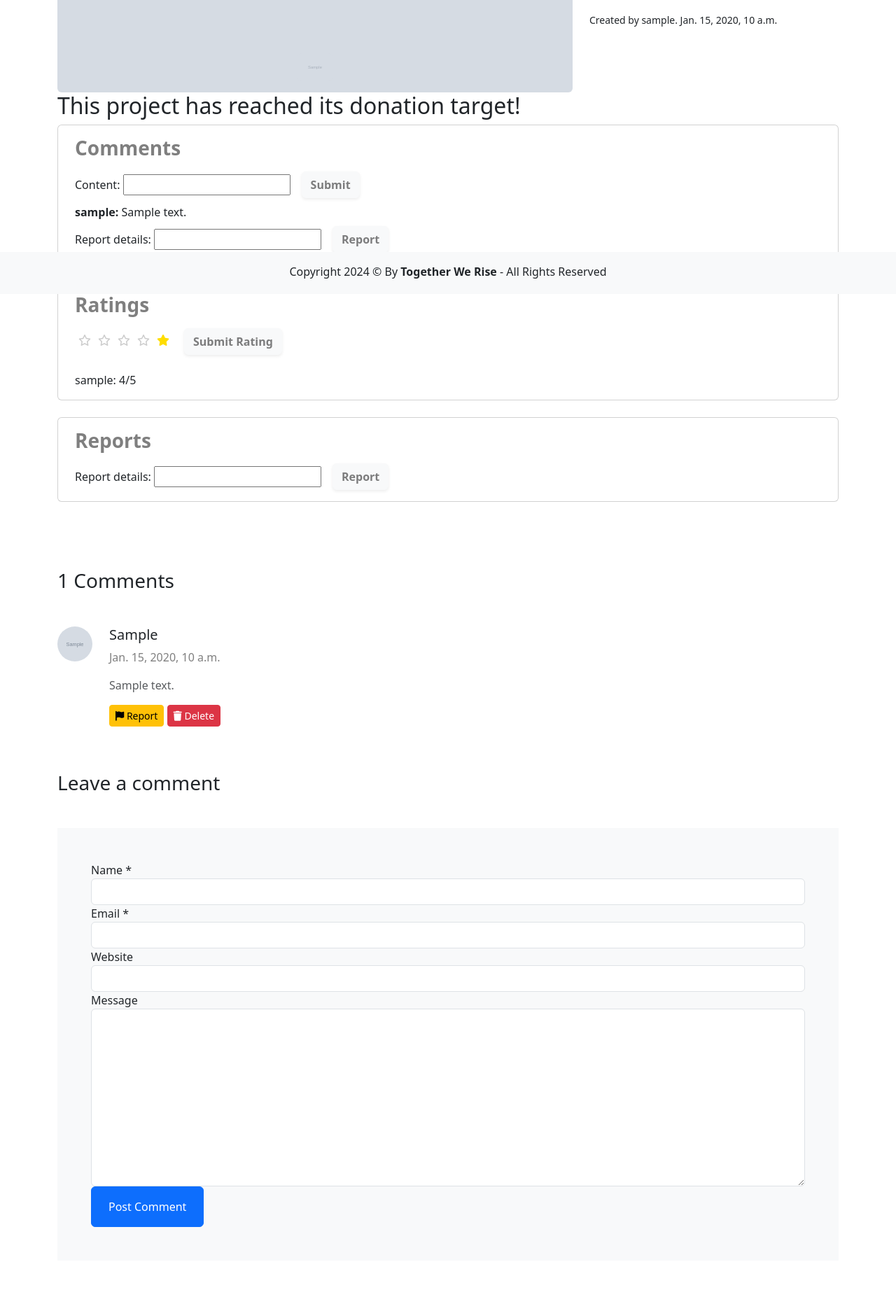
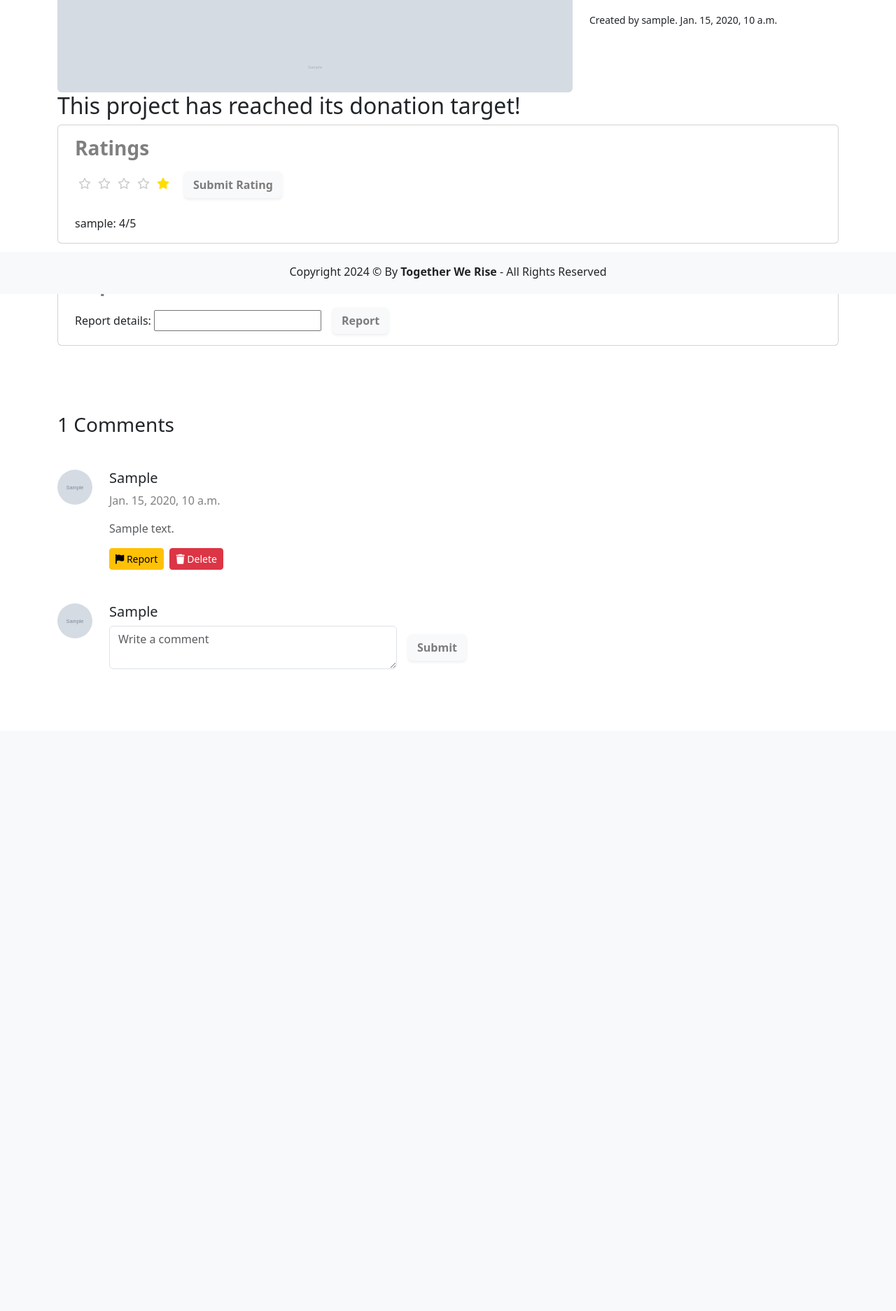
Before and after one commit to Refaat07/Django-Crowdfunding, a Django app: page /projects/1/ in a window 1280 px wide. Shown: the part 380-2253 px from the top of the page at 70% size. After the commit the page ends 1336 px from the top, so only its background shows below. Run offline with Django 5.2, Linux system fonts and the light colour scheme; a user stored in the database is signed in; tables that the repository leaves empty hold one stand-in row (values such as "Sample post"); grey boxes marked "Sample" are stand-in pictures; some libraries are stand-ins or nearby versions.

Commit message:
Update comments section in project show page

```diff
--- a/projects/forms.py
+++ b/projects/forms.py
@@ -59,6 +59,7 @@
         return project
 
 class NewCommentModelForm(forms.ModelForm):
+    content = forms.CharField(widget=forms.Textarea(attrs={'class': "form-control","rows":"2",'placeholder': 'Write a comment'}))
     class Meta:
         model= Comment
         fields = ['content']
--- a/projects/templates/projects/showProject.html
+++ b/projects/templates/projects/showProject.html
@@ -116,42 +116,6 @@
     </form>
   </div>
   {% endif %}
-  <div class="mb-4 card py-3 px-4">
-    <h3 class="fw-bold text-black-50 mb-3">Comments</h3>
-    <form method="post" action="{% url 'project.newcomment' project.id %}">
-      <div class="d-flex align-items-center">
-        {% csrf_token %} {{ newCommentForm }}
-        <button
-          type="submit"
-          class="btn btn-light shadow-sm fw-bold text-black-50 mx-3"
-        >
-          Submit
-        </button>
-      </div>
-    </form>
-
-    {% for comment in comments %}
-    <p class="fw-bold my-2">
-      {{ comment.author }}:
-      <span class="fw-normal"> {{ comment.content }}</span>
-    </p>
-    <form
-      action="{% url 'project.reportComment' project.id comment.id %}"
-      method="post"
-    >
-      <div class="d-flex align-items-center">
-        {% csrf_token %} {{ reportCommentForm }}
-        <button
-          type="submit"
-          class="btn btn-light shadow-sm fw-bold text-black-50 mx-3"
-        >
-          Report
-        </button>
-      </div>
-    </form>
-    {% endfor %}
-  </div>
-
   <div class="mb-4 card py-3 px-4">
     <h3 class="fw-bold text-black-50 mb-3">Ratings</h3>
 
@@ -276,66 +240,72 @@
       </div>
     </form>
   </div>
-
-
-
   <div class="pt-5 mt-5">
     <h3 class="mb-5">{{project.comments.count}} Comments</h3>
     <ul class="d-flex flex-column gap-5 list-unstyled">
       {% for comment in comments %}
       <li class="d-flex gap-4">
         <div>
-            <img src="/media/{{comment.author.user_image}}" class="rounded-circle" width="50px" height="50px" alt="{{comment.author}}">
+          <img
+            src="/media/{{comment.author.user_image}}"
+            class="rounded-circle"
+            width="50px"
+            height="50px"
+            alt="{{comment.author}}"
+          />
         </div>
         <div>
           <h5 class="text-capitalize">{{comment.author}}</h5>
           <div class="text-black-50">{{comment.created_at}}</div>
           <p class="mt-3 text-muted">{{comment.content}}</p>
+          <div class="d-flex gap-2">
             <button class="btn btn-sm btn-warning">
               <i class="fa-solid fa-flag"></i>
               <span>Report</span>
             </button>
             {% if user == comment.author %}
-            <button class="btn btn-sm btn-danger">
+            <form action="comments/{{comment.id}}/delete" method="get">
+              <button type="submit" class="btn btn-sm btn-danger">
                 <i class="fa-solid fa-trash"></i>
                 <span>Delete</span>
               </button>
+            </form>
+          </div>
           {% endif %}
         </div>
       </li>
       {% endfor %}
-    </ul>
-    <!-- END comment-list -->
-
-    <div class="pt-5">
-      <h3 class="mb-5">Leave a comment</h3>
-      <form action="#" class="p-5 bg-light">
-        <div class="form-group">
-          <label for="name">Name *</label>
-          <input type="text" class="form-control" id="name">
+      <li class="d-flex gap-4">
+        <div>
+          <img
+            src="/media/{{user.user_image}}"
+            class="rounded-circle"
+            width="50px"
+            height="50px"
+            alt="{{user.user_image}}"
+          />
         </div>
-        <div class="form-group">
-          <label for="email">Email *</label>
-          <input type="email" class="form-control" id="email">
+        <div>
+          <h5 class="text-capitalize">{{user.username}}</h5>
+          <form
+            method="post"
+            action="{% url 'project.newcomment' project.id %}"
+          >
+            <div class="d-flex align-items-center">
+              {% csrf_token %} {{ newCommentForm.content }}
+              <button
+                type="submit"
+                class="btn btn-light shadow-sm fw-bold text-black-50 mx-3"
+              >
+                Submit
+              </button>
             </div>
-        <div class="form-group">
-          <label for="website">Website</label>
-          <input type="url" class="form-control" id="website">
-        </div>
-
-        <div class="form-group">
-          <label for="message">Message</label>
-          <textarea name="" id="message" cols="30" rows="10" class="form-control"></textarea>
-        </div>
-        <div class="form-group">
-          <input type="submit" value="Post Comment" class="btn py-3 px-4 btn-primary">
-        </div>
-
           </form>
         </div>
+      </li>
+    </ul>
   </div>
 </div>
-
 <script>
   document.querySelectorAll('input[name="rating"]').forEach((input) =>
     input.addEventListener("change", function () {
--- a/projects/views.py
+++ b/projects/views.py
@@ -8,6 +8,7 @@
 from django.contrib import messages
 from projects.forms import SearchForm
 from django.db.models import Q
+from django.http import HttpResponseRedirect
 
 
 # Create your views here.
@@ -97,8 +98,17 @@
 def edit_comment(request):
     pass
 
-def delete_comment(request):
-    pass
+def delete_comment(request,project_id,comment_id):
+    project = get_object_or_404(Project, id=project_id)
+    comment = get_object_or_404(project.comments, id=comment_id)
+
+    if comment.author.id == request.user.id:
+        comment.delete()
+        messages.success(request, "Comment deleted successfully")
+    else:
+        messages.error(request, "You can't delete this comment")
+
+    return redirect(reverse('project_show', args=[project_id]))
 
 def list_reports(request):
     pass
```
Lines whose indentation alone changed are shown as unchanged.
